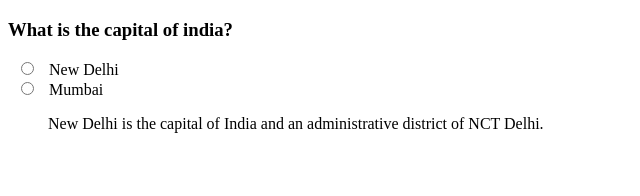
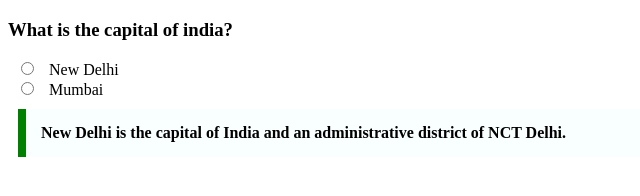
Before and after one commit to acciojob/trivia-avipandit, a website: page main.html in a window 1280 px wide. Shown: the whole page, without its empty margins (0-640 px from the left). Drawn offline with Linux system fonts and the light colour scheme.

Commit message:
Update styles.css

```diff
--- a/styles.css
+++ b/styles.css
@@ -1,5 +1,5 @@
 
-.design{
+blockquote{
      max-width:600px;
      margin: 10px;
      padding: 15px;
```
